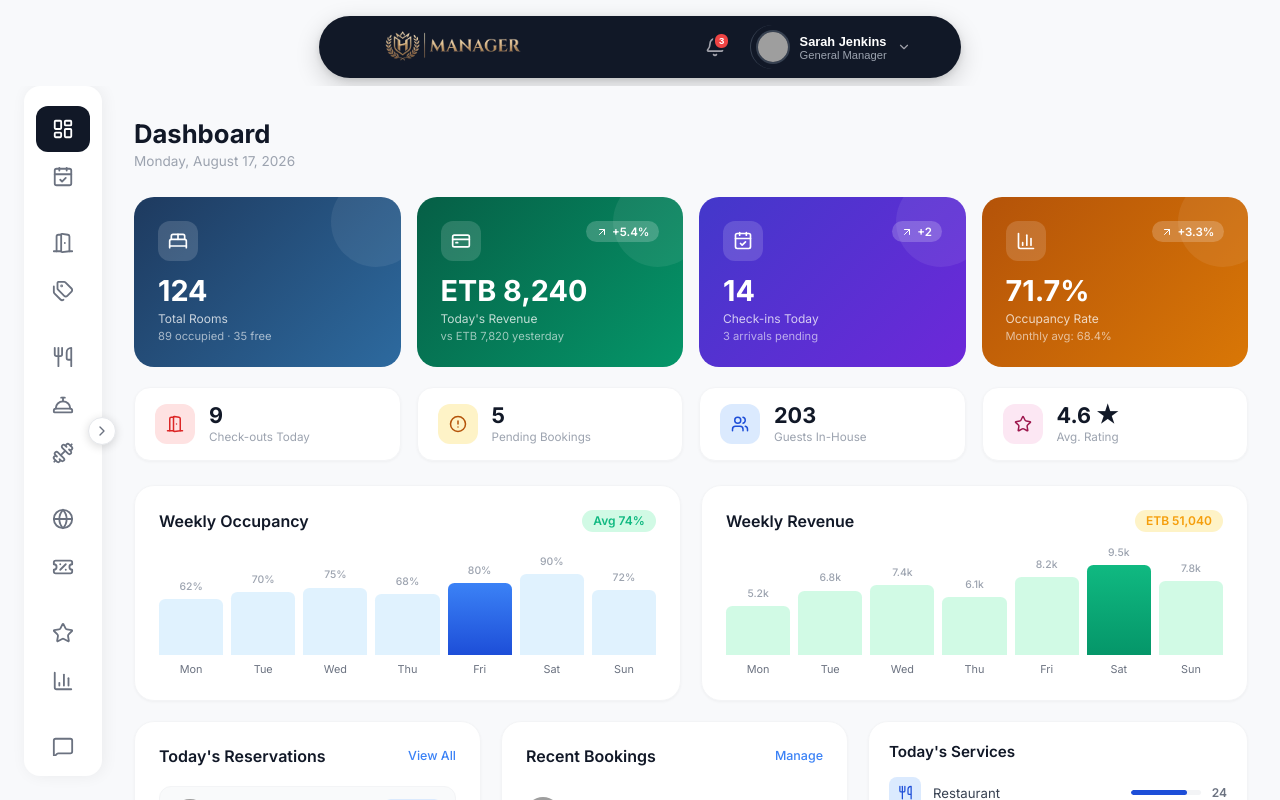
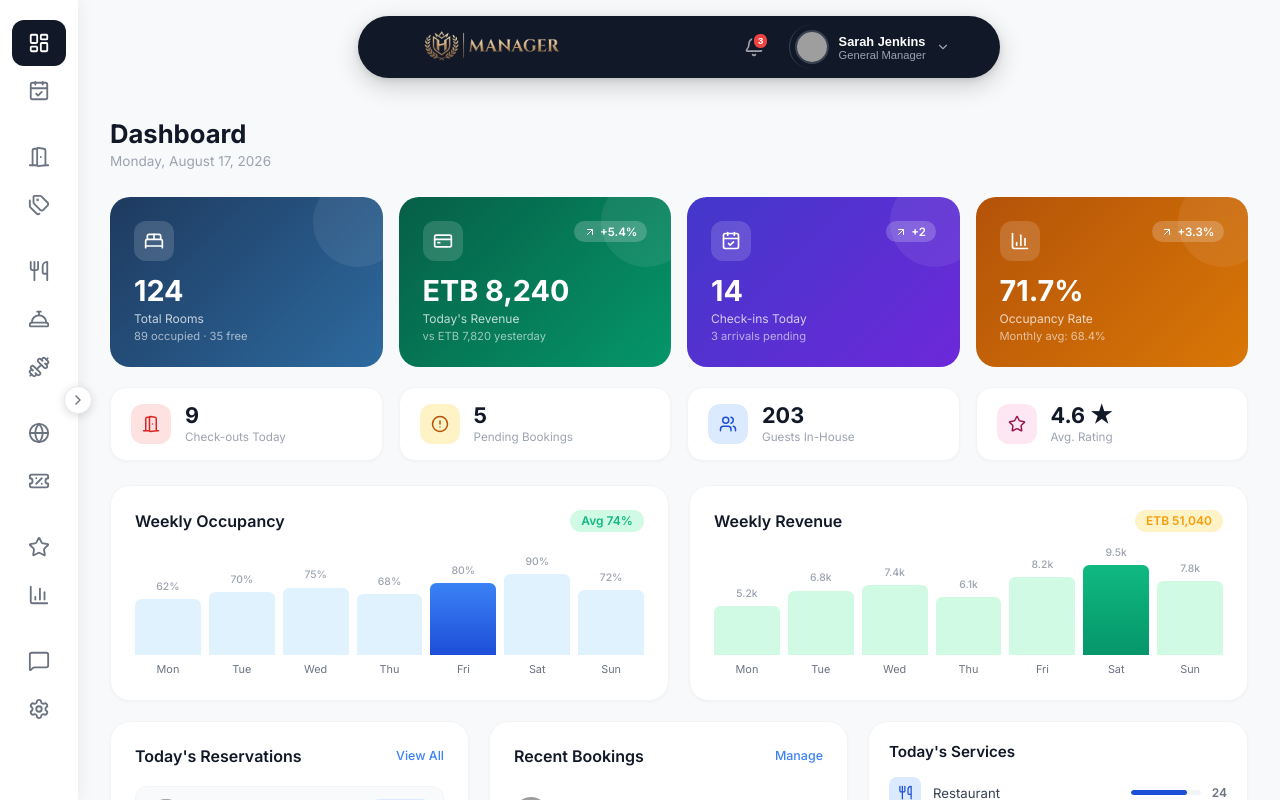
Before and after one commit to Biniyam-Taye/Hotel-Mobile-App, a React (Vite) app in the folder Manager/: page / in a window 1280 px wide. Built offline with nearby package versions, Linux system fonts and the light colour scheme; grey boxes are pictures that could not be loaded.

Commit message:
feat: initialize dashboard application structure with navigation sidebar and layout styles

```diff
--- a/Manager/src/App.jsx
+++ b/Manager/src/App.jsx
@@ -96,17 +96,58 @@ function App() {
 
   return (
     <div className="app-container">
+
+      {/* Left Sidebar — full height */}
+      <aside className={`left-sidebar${sidebarExpanded ? ' expanded' : ''}`}>
+        <div className="sidebar-nav">
+          {navGroups.map((group) => (
+            <div className="sidebar-group" key={group.label}>
+              {sidebarExpanded && (
+                <span className="sidebar-group-title">{group.label}</span>
+              )}
+              {group.items.map((item) => {
+                const Icon = item.icon;
+                const isActive = location.pathname === item.path ||
+                  (item.path !== '/' && location.pathname.startsWith(item.path));
+                return (
+                  <Link
+                    to={item.path || '#'}
+                    key={item.label}
+                    className={`sidebar-item${isActive ? ' active' : ''}`}
+                    style={{ textDecoration: 'none' }}
+                  >
+                    <span className="sidebar-item-icon"><Icon size={22} /></span>
+                    {sidebarExpanded && <span className="sidebar-item-label">{item.label}</span>}
+                    <span className="sidebar-tooltip">{item.label}</span>
+                  </Link>
+                );
+              })}
+            </div>
+          ))}
+        </div>
+        <button
+          className="sidebar-toggle"
+          onClick={() => setSidebarExpanded((v) => !v)}
+          aria-label={sidebarExpanded ? 'Collapse sidebar' : 'Expand sidebar'}
+        >
+          <ChevronRight
+            size={16}
+            className={`toggle-arrow${sidebarExpanded ? ' rotated' : ''}`}
+          />
+        </button>
+      </aside>
+
+      {/* Right Column — navbar + content */}
+      <div className="right-column">
+
         {/* Top Header */}
         <header className="top-header">
-        {/* Logo */}
           <div className="logo-area">
             <img src="/logo.png" alt="Hotel Logo" style={{ height: '48px', objectFit: 'contain' }} />
           </div>
 
-        {/* Spacer */}
           <div style={{ flex: 1, minWidth: '8rem' }} />
 
-        {/* Right Actions */}
           <div className="nav-actions">
             {/* Notifications */}
             <div className="icon-btn-wrapper" ref={notifRef}>
@@ -158,56 +199,7 @@ function App() {
           </div>
         </header>
 
-      {/* Main Content Area */}
-      <div className="main-area">
-
-        {/* Left Sidebar */}
-        <aside className={`left-sidebar${sidebarExpanded ? ' expanded' : ''}`}>
-
-          {/* Nav Items */}
-          <div className="sidebar-nav">
-            {navGroups.map((group) => (
-              <div className="sidebar-group" key={group.label}>
-                {sidebarExpanded && (
-                  <span className="sidebar-group-title">{group.label}</span>
-                )}
-                {group.items.map((item) => {
-                  const Icon = item.icon;
-                  const isActive = location.pathname === item.path ||
-                    (item.path !== '/' && location.pathname.startsWith(item.path));
-
-                  return (
-                    <Link
-                      to={item.path || '#'}
-                      key={item.label}
-                      className={`sidebar-item${isActive ? ' active' : ''}`}
-                      style={{ textDecoration: 'none' }}
-                    >
-                      <span className="sidebar-item-icon"><Icon size={22} /></span>
-                      {sidebarExpanded && <span className="sidebar-item-label">{item.label}</span>}
-                      {/* Tooltip — only visible in collapsed mode via CSS */}
-                      <span className="sidebar-tooltip">{item.label}</span>
-                    </Link>
-                  );
-                })}
-              </div>
-            ))}
-          </div>
-
-          {/* Toggle Button — sits on the right edge of the sidebar */}
-          <button
-            className="sidebar-toggle"
-            onClick={() => setSidebarExpanded((v) => !v)}
-            aria-label={sidebarExpanded ? 'Collapse sidebar' : 'Expand sidebar'}
-          >
-            <ChevronRight
-              size={16}
-              className={`toggle-arrow${sidebarExpanded ? ' rotated' : ''}`}
-            />
-          </button>
-        </aside>
-
-        {/* Content Layout */}
+        {/* Page Content */}
         <div className="content-layout">
           <Routes>
             <Route path="/" element={<DashboardOverview />} />
@@ -221,10 +213,10 @@ function App() {
             <Route path="/system/settings" element={<SettingsPage />} />
             <Route path="/insights/reviews" element={<ReviewsPage />} />
             <Route path="/insights/reports" element={<ReportsPage />} />
-            {/* Catch-all for undefined routes that just renders the overview for now */}
             <Route path="*" element={<DashboardOverview />} />
           </Routes>
         </div>
+
       </div>
     </div>
   );
--- a/Manager/src/index.css
+++ b/Manager/src/index.css
@@ -48,9 +48,17 @@ body {
   height: 100vh;
   background-color: var(--main-bg);
   display: flex;
+  flex-direction: row;
+  overflow: hidden;
+}
+
+/* Right column: navbar pill + scrollable content */
+.right-column {
+  flex: 1;
+  display: flex;
   flex-direction: column;
-  align-items: stretch;
   overflow: hidden;
+  min-width: 0;
 }
 
 /* Header */
@@ -323,24 +331,23 @@ body {
   position: relative;
 }
 
-/* Left Sidebar — collapsible */
+/* Left Sidebar — collapsible, FULL HEIGHT */
 .left-sidebar {
   width: 78px;
   min-width: 78px;
+  height: 100vh;
   padding: 1.25rem 0.75rem;
   display: flex;
   flex-direction: column;
   background-color: white;
-  overflow: visible;          /* let toggle button protrude on right edge */
+  overflow: visible;
   position: relative;
   transition: width 0.3s cubic-bezier(0.4, 0, 0.2, 1),
               min-width 0.3s cubic-bezier(0.4, 0, 0.2, 1),
               padding 0.3s cubic-bezier(0.4, 0, 0.2, 1);
-  border-radius: 1rem;
+  border-radius: 0;
   box-shadow: 2px 0 16px rgba(0, 0, 0, 0.06);
   flex-shrink: 0;
-  margin-left: 1.5rem;
-  margin-bottom: 1.5rem;
 }
 
 .left-sidebar.expanded {
```
Lines whose indentation alone changed are shown as unchanged.
